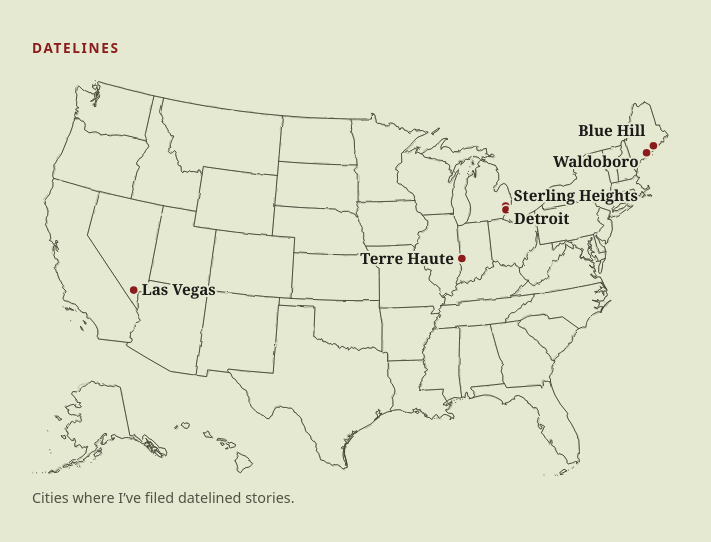
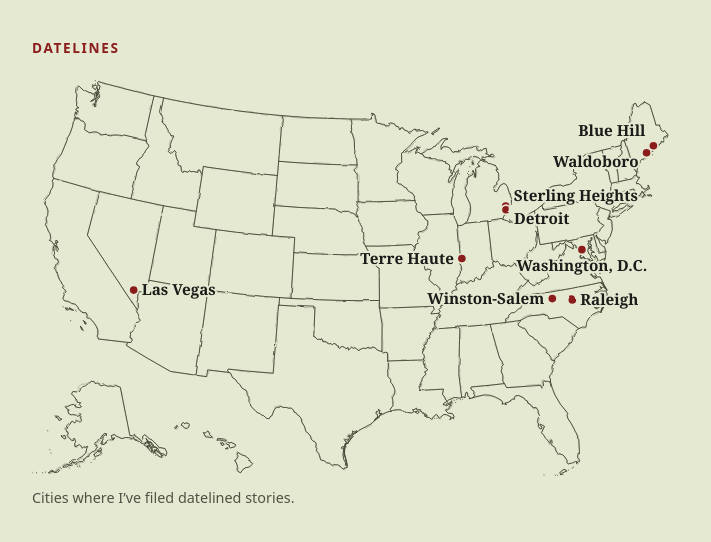
Before and after one commit to christadutton3/christadutton, a plain HTML site: page datelines.html in a window 1280 px wide. Shown: the part 214-756 px from the top of the page, without its empty margins (284-995 px from the left). Drawn offline with Linux system fonts and the light colour scheme.

Commit message:
Add Washington, Winston-Salem and Raleigh pins to Datelines map
Co-Authored-By: Claude Opus 5.5 <noreply@anthropic.com>
Claude-Session: https://claude.ai/code/session_01FKhNi5CRqNqmsXe9fQnVZj

```diff
--- a/datelines.html
+++ b/datelines.html
@@ -21,7 +21,7 @@
       <h2>Datelines</h2>
       <figure class="map">
         <svg viewBox="0 0 975 610" role="img" aria-labelledby="map-title">
-          <title id="map-title">Map of the United States with pins in Detroit and Sterling Heights, Michigan; Las Vegas, Nevada; Terre Haute, Indiana; and Blue Hill and Waldoboro, Maine</title>
+          <title id="map-title">Map of the United States with pins in Detroit and Sterling Heights, Michigan; Las Vegas, Nevada; Terre Haute, Indiana; Blue Hill and Waldoboro, Maine; Washington, D.C.; and Winston-Salem and Raleigh, North Carolina</title>
 <defs>
   <filter id="sketch-a" x="-2%" y="-2%" width="104%" height="104%"><feTurbulence type="fractalNoise" baseFrequency="0.035" numOctaves="2" seed="3"/><feDisplacementMap in="SourceGraphic" scale="4"/></filter>
   <filter id="sketch-b" x="-2%" y="-2%" width="104%" height="104%"><feTurbulence type="fractalNoise" baseFrequency="0.05" numOctaves="2" seed="11"/><feDisplacementMap in="SourceGraphic" scale="5"/></filter>
@@ -35,6 +35,9 @@
 <a href="#indiana" aria-label="Terre Haute"><title>Terre Haute</title><circle filter="url(#sketch-a)" cx="646.8" cy="280.7" r="7"/><text class="map-label" x="634.8" y="288.7" text-anchor="end">Terre Haute</text></a>
 <a href="#maine" aria-label="Blue Hill"><title>Blue Hill</title><circle filter="url(#sketch-a)" cx="935" cy="111" r="7"/><text class="map-label" x="923" y="97" text-anchor="end">Blue Hill</text></a>
 <a href="#maine" aria-label="Waldoboro"><title>Waldoboro</title><circle filter="url(#sketch-a)" cx="924.7" cy="121.5" r="7"/><text class="map-label" x="912.7" y="143.5" text-anchor="end">Waldoboro</text></a>
+<g><title>Washington, D.C.</title><circle filter="url(#sketch-a)" cx="827.4" cy="267.3" r="7"/><text class="map-label" x="827.4" y="299.3" text-anchor="middle">Washington, D.C.</text></g>
+<g><title>Winston-Salem</title><circle filter="url(#sketch-a)" cx="782.9" cy="340.9" r="7"/><text class="map-label" x="770.9" y="348.9" text-anchor="end">Winston-Salem</text></g>
+<g><title>Raleigh</title><circle filter="url(#sketch-a)" cx="813" cy="343.1" r="7"/><text class="map-label" x="825" y="351.1" text-anchor="start">Raleigh</text></g>
 </g>
         </svg>
         <figcaption>Cities where I’ve filed datelined stories.</figcaption>
```
